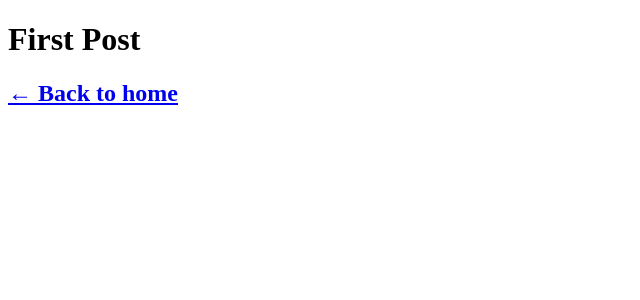
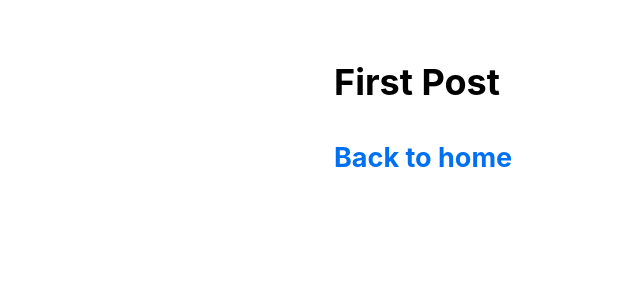
Before and after one commit to abdihashii/my-first-NEXT-project, a Next.js app in the folder nextjs-blog/: page /posts/first-post in a window 1280 px wide. Shown: the top 300 px of the page, without its empty margins (0-640 px from the left). Built offline with nearby package versions, Linux system fonts and the light colour scheme.

Commit message:
global css

```diff
--- /dev/null
+++ b/nextjs-blog/components/layout.js
@@ -0,0 +1,8 @@
+import React from 'react';
+import styles from './layout.module.css';
+
+const Layout = ({ children }) => {
+  return <div className={styles.container}>{children}</div>;
+};
+
+export default Layout;
--- /dev/null
+++ b/nextjs-blog/components/layout.module.css
@@ -0,0 +1,5 @@
+.container {
+  max-width: 36rem;
+  padding: 0 1rem;
+  margin: 3rem auto 6rem;
+}
--- /dev/null
+++ b/nextjs-blog/pages/_app.js
@@ -0,0 +1,8 @@
+import React from 'react';
+import '../styles/globals.css';
+
+const App = ({ Component, pageProps }) => {
+  return <Component {...pageProps} />;
+};
+
+export default App;
--- a/nextjs-blog/pages/posts/first-post.js
+++ b/nextjs-blog/pages/posts/first-post.js
@@ -1,27 +1,20 @@
 import React from 'react';
 import Link from 'next/link';
 import Head from 'next/head';
-import Script from 'next/script';
+import Layout from '../../components/layout';
 
 const FirstPost = () => {
   return (
-    <>
+    <Layout>
       <Head>
         <title>First Post</title>
       </Head>
-      <Script
-        src="https://connect.facebook.net/en_US/sdk.js"
-        strategy="lazyOnload"
-        onLoad={() =>
-          console.log(`script loaded correctly, window.FB has been populated`)
-        }
-      />
 
       <h1 className="title">First Post</h1>
       <h2>
-        <Link href="/">← Back to home</Link>
+        <Link href="/">Back to home</Link>
       </h2>
-    </>
+    </Layout>
   );
 };
 
--- a/nextjs-blog/styles/globals.css
+++ b/nextjs-blog/styles/globals.css
@@ -2,37 +2,26 @@
 body {
   padding: 0;
   margin: 0;
-  font-family: Inter, -apple-system, BlinkMacSystemFont, Segoe UI, Roboto,
-    Oxygen, Ubuntu, Cantarell, Fira Sans, Droid Sans, Helvetica Neue, sans-serif;
-}
-
-a {
-  color: inherit;
-  text-decoration: none;
+  font-family: -apple-system, BlinkMacSystemFont, Segoe UI, Roboto, Oxygen,
+    Ubuntu, Cantarell, Fira Sans, Droid Sans, Helvetica Neue, sans-serif;
+  line-height: 1.6;
+  font-size: 18px;
 }
 
 * {
   box-sizing: border-box;
 }
 
+a {
+  color: #0070f3;
+  text-decoration: none;
+}
+
+a:hover {
+  text-decoration: underline;
+}
+
 img {
   max-width: 100%;
-  height: auto;
+  display: block;
 }
-
-h1,
-h2,
-p,
-ul {
-  margin: 0;
-}
-
-ul {
-  padding: 0;
-  list-style: none;
-}
-
-button {
-  padding: 0.5rem 1rem;
-  font-weight: bold;
-}
```
